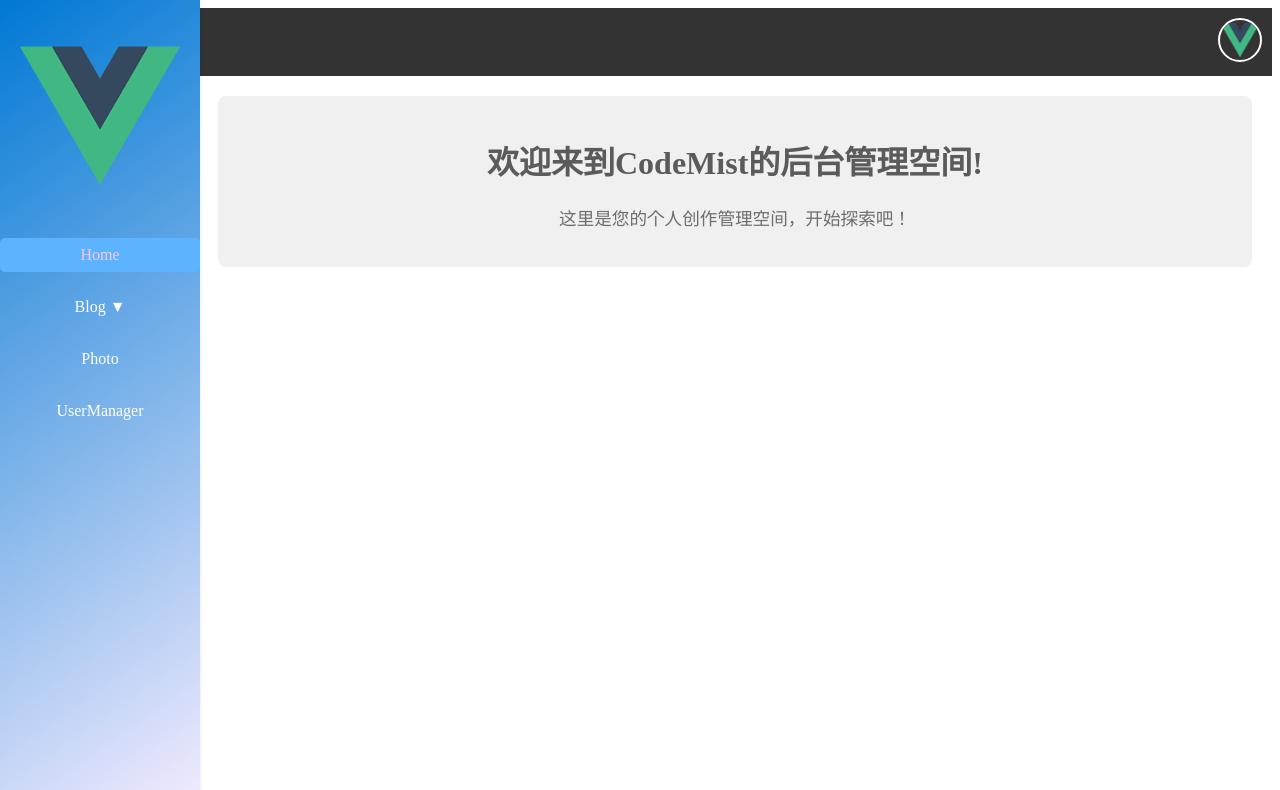
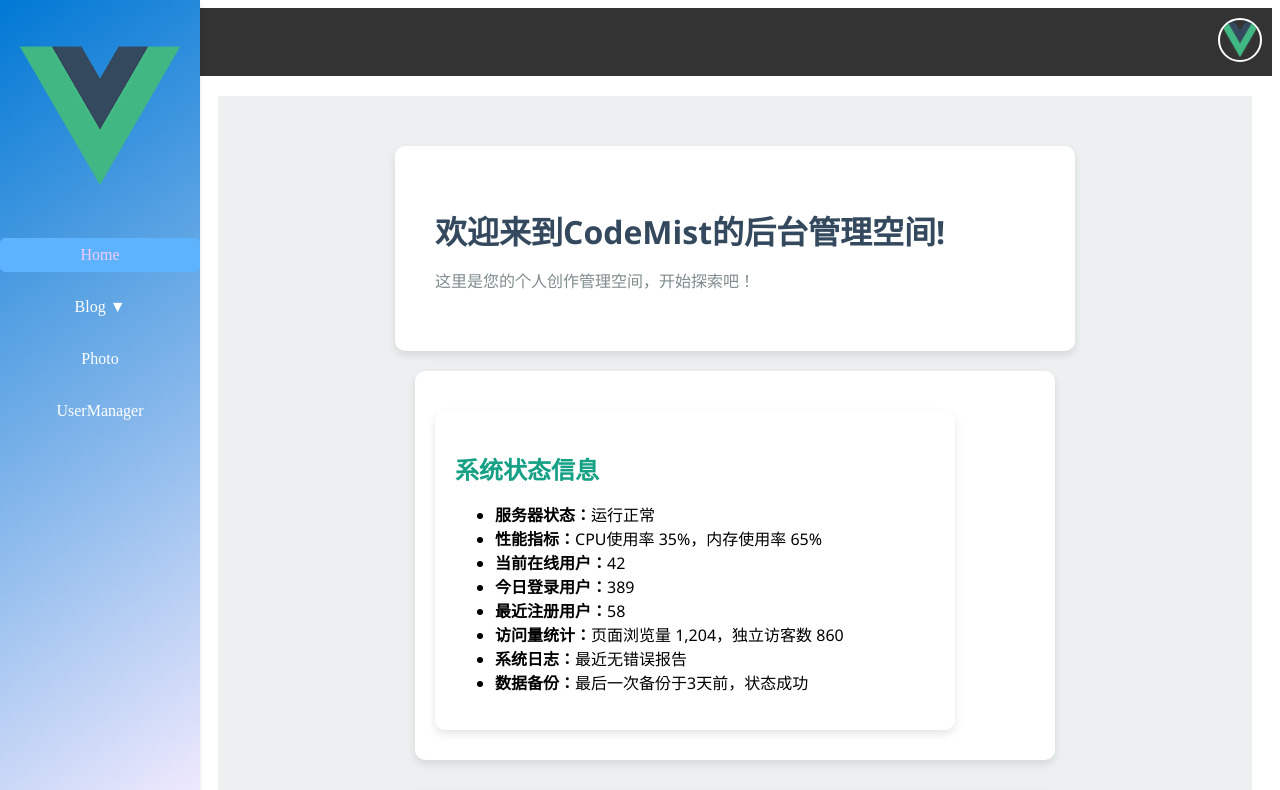
Before and after one commit to codeofwhite/MyBlog, a Vue app: page / in a window 1280 px wide. Shown: the top 790 px of the page. Built offline with nearby package versions, Linux system fonts and the light colour scheme.

Commit message:
修改了主页面

```diff
--- a/src/views/HomePage.vue
+++ b/src/views/HomePage.vue
@@ -1,7 +1,47 @@
 <template>
-  <div class="welcome-container">
-    <h1>{{ welcomeMessage }}</h1>
-    <p>这里是您的个人创作管理空间，开始探索吧！</p>
+  <div class="admin-dashboard">
+    <div class="welcome-container">
+      <h1>{{ welcomeMessage }}</h1>
+      <p>这里是您的个人创作管理空间，开始探索吧！</p>
+    </div>
+    <div class="system-status">
+      <!-- 系统状态信息 -->
+      <div class="system-status">
+        <h2>系统状态信息</h2>
+        <ul>
+          <li><strong>服务器状态：</strong>运行正常</li>
+          <li><strong>性能指标：</strong>CPU使用率 35%，内存使用率 65%</li>
+          <li><strong>当前在线用户：</strong>42</li>
+          <li><strong>今日登录用户：</strong>389</li>
+          <li><strong>最近注册用户：</strong>58</li>
+          <li><strong>访问量统计：</strong>页面浏览量 1,204，独立访客数 860</li>
+          <li><strong>系统日志：</strong>最近无错误报告</li>
+          <li><strong>数据备份：</strong>最后一次备份于3天前，状态成功</li>
+        </ul>
+      </div>
+    </div>
+    <div class="update-announcements">
+      <h2>系统更新</h2>
+      <p>最新版本v2.1已发布，带来了许多新功能...</p>
+    </div>
+    <div class="help-center">
+      <h2>帮助中心</h2>
+      <p>遇到问题？请查看下面的常见问题解答或联系我们的支持团队。</p>
+      <div class="faq-container">
+        <h3>常见问题</h3>
+        <ul>
+          <li v-for="faq in faqs" :key="faq.id">
+            <details>
+              <summary>{{ faq.question }}</summary>
+              <p>{{ faq.answer }}</p>
+            </details>
+          </li>
+        </ul>
+      </div>
+      <div class="support-form">
+        <h3>联系支持</h3>
+      </div>
+    </div>
   </div>
 </template>
 
@@ -9,23 +49,83 @@
 import {ref} from 'vue';
 
 const welcomeMessage = ref('欢迎来到CodeMist的后台管理空间!');
+
+const faqs = ref([
+  { id: 1, question: '如何重置我的密码？', answer: '您可以通过点击登录页面的“忘记密码”链接来重置密码。' },
+  { id: 2, question: '如何更改我的邮箱地址？', answer: '您可以在账户设置中更新您的邮箱地址。' },
+// ...更多问题...
+]);
 </script>
 
 <style scoped>
+.admin-dashboard {
+  display: flex;
+  flex-direction: column;
+  align-items: center;
+  justify-content: flex-start;
+  min-height: 100vh;
+  background-color: #ecf0f1;
+  font-family: 'Segoe UI', Tahoma, Geneva, Verdana, sans-serif;
+}
+
 .welcome-container {
-  color: #333;
-  background-color: #f0f0f0;
+  margin-top: 50px;
+  padding: 40px;
+  background-color: #fff;
+  border-radius: 10px;
+  box-shadow: 0 4px 8px rgba(0, 0, 0, 0.1);
+  width: 80%;
+  max-width: 600px;
+}
+
+.system-status, .update-announcements, .help-center {
+  margin-top: 20px;
+  margin-bottom: 10px;
   padding: 20px;
-  border-radius: 8px;
-  text-align: center;
+  background-color: #fff;
+  border-radius: 10px;
+  box-shadow: 0 4px 8px rgba(0, 0, 0, 0.1);
+  width: 80%;
+  max-width: 600px;
 }
 
 h1 {
-  color: #5b5b5b;
+  color: #34495e;
+  margin-bottom: 10px;
+}
+
+h2 {
+  color: #16a085;
+  margin-bottom: 5px;
 }
 
 p {
-  color: #6d6d6d;
-  font-size: 1.1em;
+  color: #7f8c8d;
+  line-height: 1.6;
+}
+
+a {
+  color: #3498db;
+  text-decoration: none;
+}
+
+a:hover {
+  text-decoration: underline;
+}
+
+.faq-container {
+  margin-top: 20px;
+}
+
+.faq-container details {
+  background-color: #f9f9f9;
+  padding: 10px;
+  border-radius: 5px;
+  margin-bottom: 10px;
+}
+
+.faq-container summary {
+  font-weight: bold;
+  cursor: pointer;
 }
 </style>
--- a/src/views/UserManager.vue
+++ b/src/views/UserManager.vue
@@ -133,6 +133,7 @@ button {
   color: white;
   cursor: pointer;
   transition: background-color 0.3s;
+  margin-right: 5px;
 }
 
 button:hover {
```
